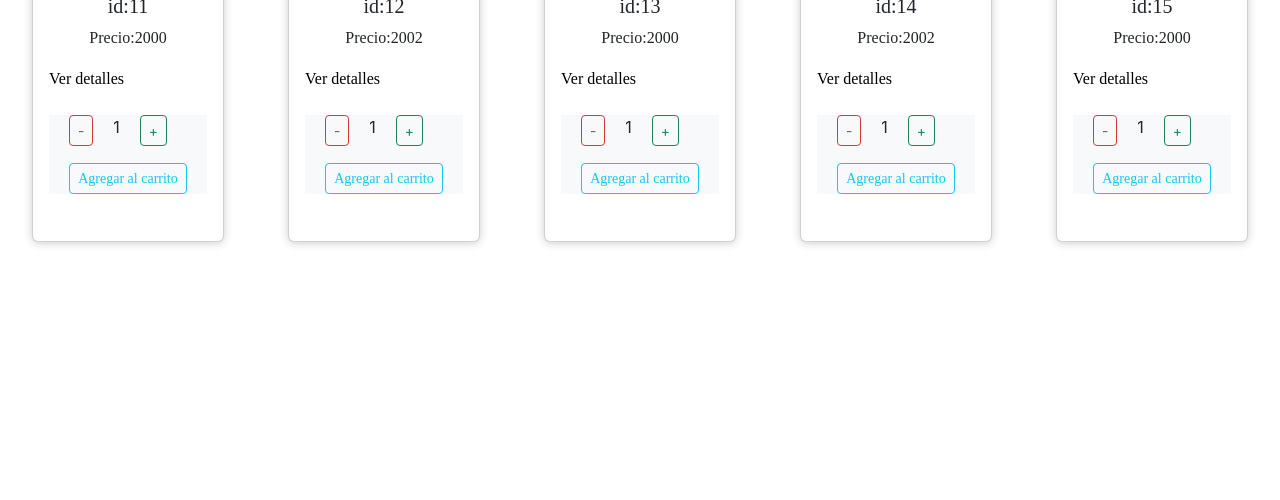
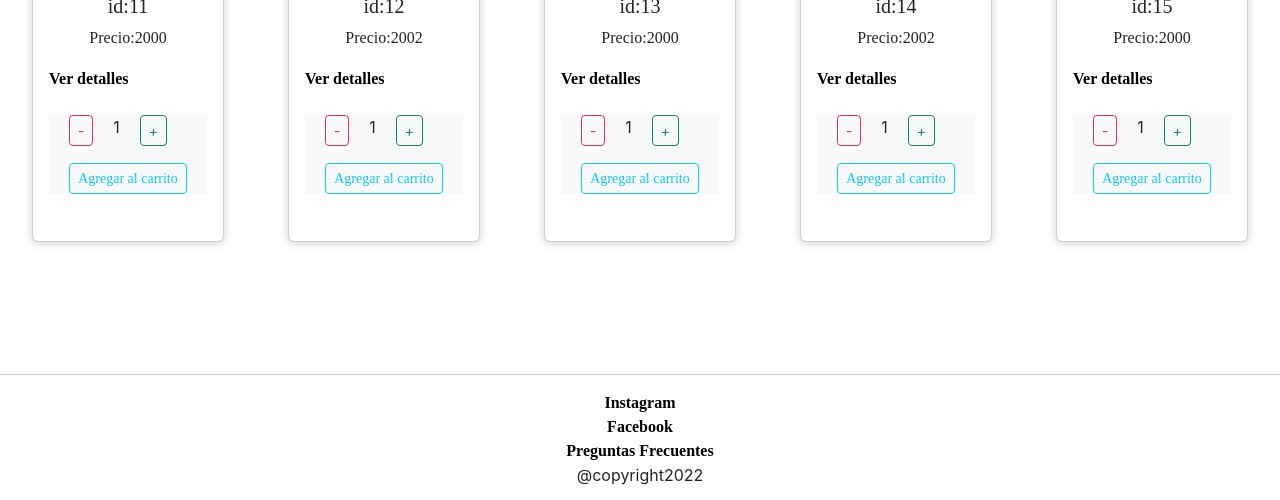
Before and after one commit to Agusgrandon/PracticasReact, a React (Create React App) app: page / in a window 1280 px wide. Shown: the part 1588-2088 px from the top of the page. Before the commit the page ends 1850 px from the top, so only its background shows below. Built offline with nearby package versions, Linux system fonts and the light colour scheme.

Commit message:
agrege el footer

```diff
--- a/src/App.js
+++ b/src/App.js
@@ -5,6 +5,7 @@ import CartWidget from './Components/CartWidget';
 import NavBar from './Components/NavBar';
 import ItemListContainer from './Components/ItemListContainer';
 import ItemDetailContainer from './Components/ItemDetailContainer';
+import Footer from './Components/Footer';
 
 
 
@@ -22,6 +23,7 @@ function App() {
     <Route path="/item/:id" element={<ItemDetailContainer/>} />
     <Route path="/" element={<CartWidget/>} />
     </Routes>
+    <div><Footer/></div>
     </BrowserRouter>
     </>
   );
--- /dev/null
+++ b/src/Components/Footer.css
@@ -0,0 +1,9 @@
+a{
+    text-decoration: none;
+    color: black;
+    font-family: cursive;
+    font-weight: bold;
+}
+a:hover{
+    color: blue;
+}
--- /dev/null
+++ b/src/Components/Footer.jsx
@@ -0,0 +1,22 @@
+import React from "react";
+import './Footer.css';
+
+
+export default function Footer() {
+    return <>
+        <br />
+        <br />
+        <br />
+        <br />
+        <hr />
+        <div className="container">
+            <div className="row justify-content-between align-items-center row-contenedor">
+                <a href="#" className="col-md-12 text-center">Instagram</a>
+                <a href="#" className="col-md-12 text-center">Facebook</a>
+                <a href="#" className="col-md-12 text-center">Preguntas Frecuentes</a>
+                <p className="col-md-12 text-center">@copyright2022</p>
+
+            </div>
+        </div>
+    </>
+}
```
